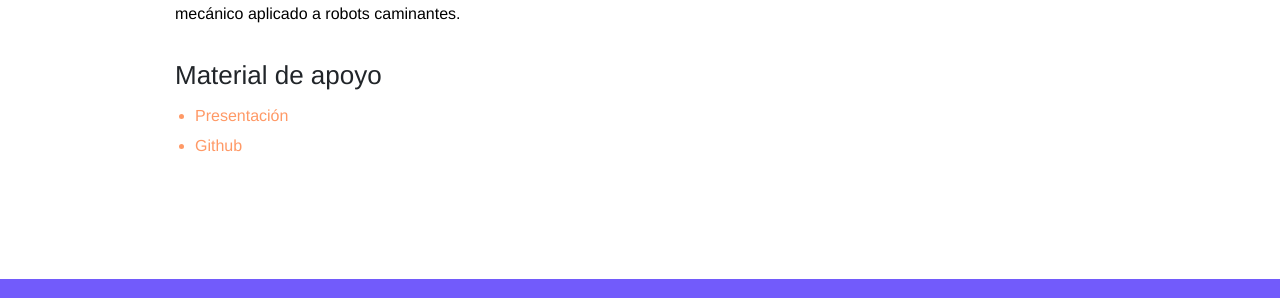
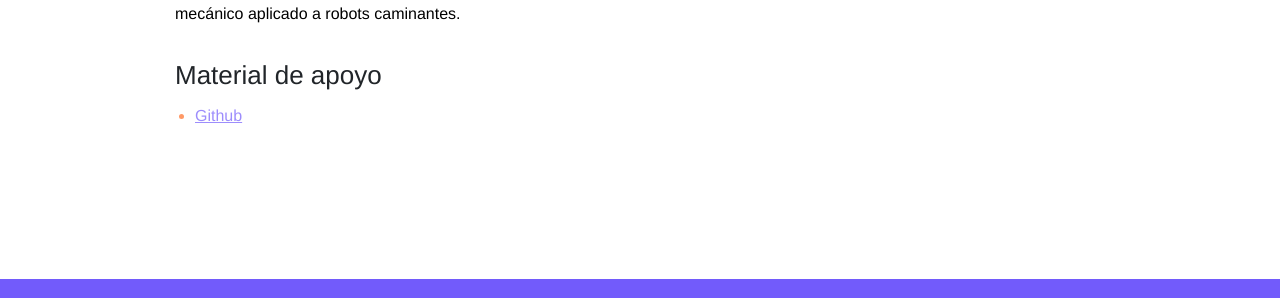
Before and after one commit to LabRobDIMEC/lemur, a Jekyll site: the page built from _services/handsonicra-a.md, in a window 1280 px wide and 1220 px high. Shown: the part 865-1163 px from the top of the window. Built offline with Jekyll 4.4.1, drawn with Linux system fonts in a browser that asks for light colours; some web fonts are replaced.

Commit message:
link ho1a

```diff
--- a/_services/handsonicra-a.md
+++ b/_services/handsonicra-a.md
@@ -15,5 +15,4 @@ Este taller introductorio aborda el diseño de mecanismos para una pata robótic
 
 ## Material de apoyo
 
-- Presentación
-- Github
+- [Github](https://github.com/LabRobDIMEC/ICRA_LA_CHILE_HO1a/tree/main)
```
Also changed, not shown: 1 other file.
